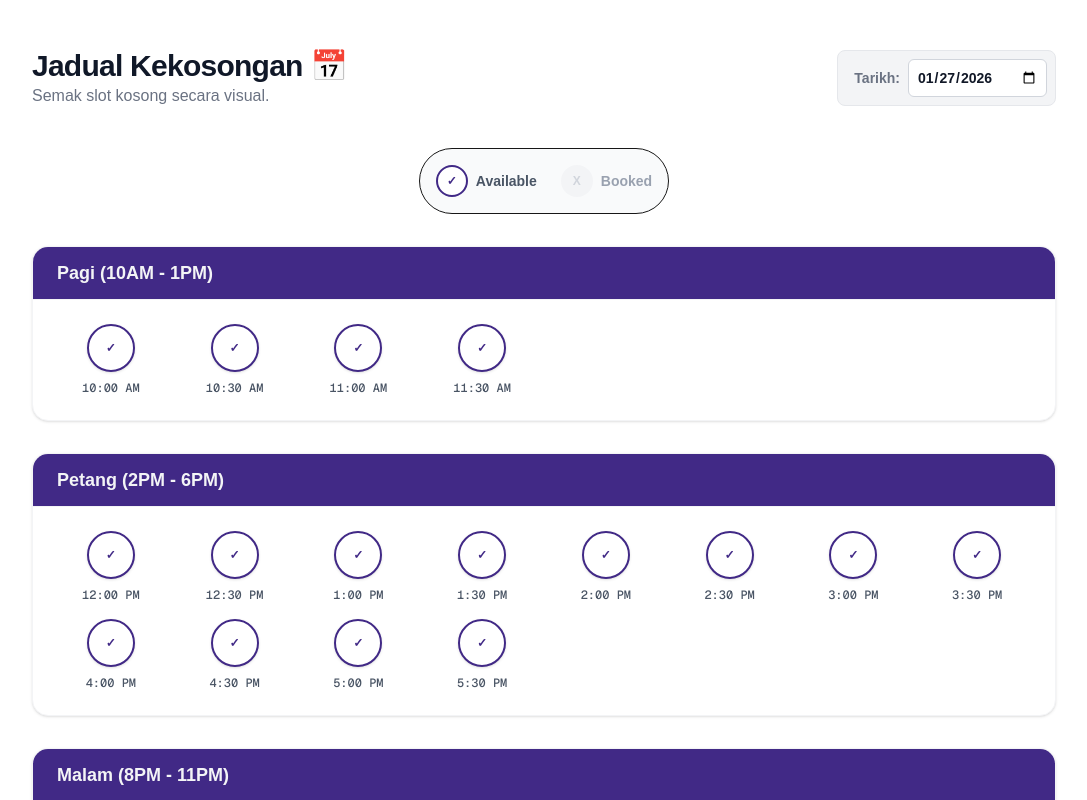
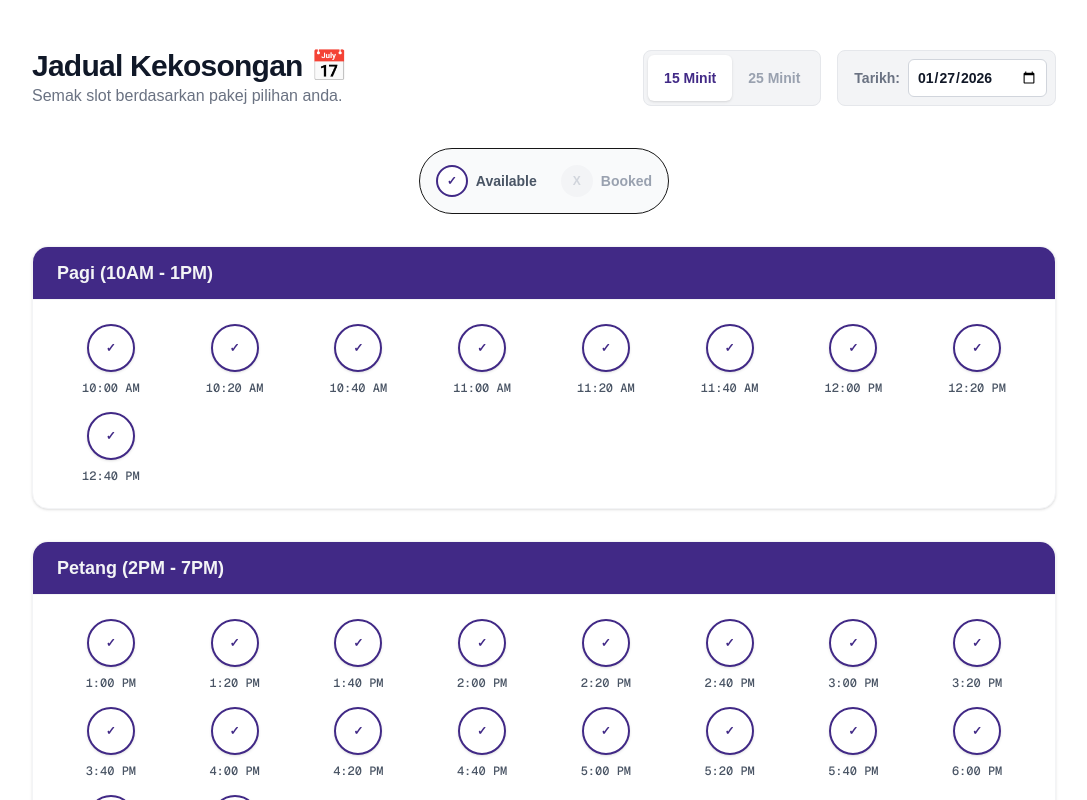
Before and after one commit to SyahmiDin/app-raya-studio, a Next.js app: page /availability in a window 1280 px wide. Shown: the top 800 px of the page, without its empty margins (96-1183 px from the left). Built offline with nearby package versions, Linux system fonts and the light colour scheme; no server answers; the database is empty.

Commit message:
update erli bed

```diff
--- a/app/availability/page.js
+++ b/app/availability/page.js
@@ -4,6 +4,7 @@ import { supabase } from "@/lib/supabase";
 
 export default function AvailabilityPage() {
   const [selectedDate, setSelectedDate] = useState("");
+  const [selectedDuration, setSelectedDuration] = useState(15); // Default 15 minit
   const [bookings, setBookings] = useState([]);
   const [loading, setLoading] = useState(false);
 
@@ -25,20 +26,20 @@ export default function AvailabilityPage() {
       .from('bookings')
       .select('start_time, services(duration_minutes)')
       .eq('booking_date', date)
-      .eq('status', 'paid'); // Kita cuma kira yang dah bayar
+      .eq('status', 'paid');
 
     if (error) console.error(error);
     else setBookings(data || []);
     setLoading(false);
   }
 
-  // --- LOGIC GENERATE SLOT (30 Minit Interval) ---
+  // --- LOGIC GENERATE SLOT (Dynamic Interval) ---
   const generateSlots = () => {
     const slots = [];
     let startHour = 10; // Mula 10:00 AM
-    let endHour = 23;   // Tutup 10:00 PM
+    let endHour = 23;   // Tutup 11:00 PM (Last slot sebelum ni)
 
-    // Tukar masa ke minit untuk senang kira
+    // Tukar masa ke minit total (Contoh: 10:00 AM = 600 minit)
     const timeToMinutes = (timeStr) => {
       const [h, m] = timeStr.split(':').map(Number);
       return h * 60 + m;
@@ -62,29 +63,45 @@ export default function AvailabilityPage() {
 
     // Logic Check Availability
     const isBooked = (currentMin) => {
+        // Kita tambah buffer 5 minit untuk elak slot terlalu rapat
+        // Kalau Tuan tak nak buffer, boleh buang "+ 5" di bawah
+        const myEnd = currentMin + selectedDuration + 5;
+
         return bookings.some(b => {
             const bookStart = timeToMinutes(b.start_time.slice(0,5));
             const duration = b.services?.duration_minutes || 30;
-            const bookEnd = bookStart + duration;
-            // Kalau slot kita berada dalam range booking orang lain
-            return currentMin >= bookStart && currentMin < bookEnd;
+            const bookEnd = bookStart + duration + 5; // Buffer booking sedia ada
+
+            // Logic bertindih (Overlap)
+            return currentMin < bookEnd && myEnd > bookStart;
         });
     };
 
-    // Loop dari pagi sampai malam
-    for (let h = startHour; h < endHour; h++) {
-        for (let m = 0; m < 60; m += 30) {
-            const currentMin = h * 60 + m;
+    // --- LOOP UTAMA (Guna Total Minit) ---
+    // Kita mula dari 600 minit (10 pagi) dan tambah ikut duration pakej (15/25)
+    let currentMin = startHour * 60;
+    const endMin = endHour * 60;
+
+    // Buffer Gap antara slot (Contoh: Rehat 5 minit lepas setiap sesi)
+    // Kalau nak rapat-rapat, letak gap = 0
+    const gap = 5;
+
+    while (currentMin < endMin) {
         const time24 = minutesToTime(currentMin);
+        const h = Math.floor(currentMin / 60); // Ambil jam untuk tentukan sesi
 
         slots.push({
             time24,
             display: formatDisplay(time24),
             booked: isBooked(currentMin),
-                sessionId: h < 12 ? 'pagi' : h < 18 ? 'petang' : 'malam'
+            // Logic Sesi: Pagi < 1pm, Petang < 7pm (19), Malam > 7pm
+            sessionId: h < 13 ? 'pagi' : h < 19 ? 'petang' : 'malam'
         });
+
+        // Lompat ke slot seterusnya (Duration + Gap)
+        currentMin += (selectedDuration + gap);
     }
-    }
+
     return slots;
   };
 
@@ -93,8 +110,8 @@ export default function AvailabilityPage() {
   // groupkan ikut sesi
   const sessions = [
       { id: 'pagi', label: 'Pagi (10AM - 1PM)', color: 'text-gray-100' },
-      { id: 'petang', label: 'Petang (2PM - 6PM)', color: 'text-gray-100' },
-      { id: 'malam', label: 'Malam (8PM - 11PM)', color: 'text-gray-100' }
+      { id: 'petang', label: 'Petang (2PM - 7PM)', color: 'text-gray-100' },
+      { id: 'malam', label: 'Malam (7PM - 11PM)', color: 'text-gray-100' }
   ];
 
   return (
@@ -102,10 +119,29 @@ export default function AvailabilityPage() {
       <div className="max-w-5xl mx-auto">
 
         {/* HEADER */}
-        <div className="flex flex-col md:flex-row justify-between items-center mb-10 gap-4">
+        <div className="flex flex-col md:flex-row justify-between items-start md:items-center mb-10 gap-6">
             <div>
                 <h1 className="text-3xl font-black text-gray-900 tracking-tight">Jadual Kekosongan 📅</h1>
-                <p className="text-gray-500">Semak slot kosong secara visual.</p>
+                <p className="text-gray-500">Semak slot berdasarkan pakej pilihan anda.</p>
+            </div>
+
+            {/* CONTROLS (Date & Duration) */}
+            <div className="flex flex-col sm:flex-row gap-4 w-full md:w-auto">
+
+                {/* PILIH DURASI (15 vs 25) */}
+                <div className="flex bg-gray-100 p-1 rounded-lg border border-gray-200">
+                    <button
+                        onClick={() => setSelectedDuration(15)}
+                        className={`px-4 py-2 rounded-md text-sm font-bold transition-all ${selectedDuration === 15 ? 'bg-white text-[#412986] shadow-sm' : 'text-gray-400 hover:text-gray-600'}`}
+                    >
+                        15 Minit
+                    </button>
+                    <button
+                        onClick={() => setSelectedDuration(25)}
+                        className={`px-4 py-2 rounded-md text-sm font-bold transition-all ${selectedDuration === 25 ? 'bg-white text-[#412986] shadow-sm' : 'text-gray-400 hover:text-gray-600'}`}
+                    >
+                        25 Minit
+                    </button>
                 </div>
 
                 {/* DATE PICKER */}
@@ -119,26 +155,18 @@ export default function AvailabilityPage() {
                     />
                 </div>
             </div>
+        </div>
 
         {/* LEGEND (Penunjuk) */}
         <div className="flex gap-6 justify-center mb-8 text-sm font-bold bg-gray-50 p-4 rounded-full w-fit mx-auto border">
-
-            {/* AVAILABLE (Ada Tick Hijau) */}
             <div className="flex items-center gap-2">
-                <div className="w-8 h-8 rounded-full border-2 border-[#412986] bg-white flex items-center justify-center text-[#412986] text-xs font-bold">
-                    ✓
-                </div>
+                <div className="w-8 h-8 rounded-full border-2 border-[#412986] bg-white flex items-center justify-center text-[#412986] text-xs font-bold">✓</div>
                 <span className="text-gray-600">Available</span>
             </div>
-
-            {/* BOOKED (Ada X Kelabu) */}
             <div className="flex items-center gap-2">
-                <div className="w-8 h-8 rounded-full bg-gray-100 flex items-center justify-center text-gray-300 text-xs font-bold">
-                    X
-                </div>
+                <div className="w-8 h-8 rounded-full bg-gray-100 flex items-center justify-center text-gray-300 text-xs font-bold">X</div>
                 <span className="text-gray-400">Booked</span>
             </div>
-
         </div>
 
         {/* CONTENT GRID */}
@@ -158,18 +186,15 @@ export default function AvailabilityPage() {
                             <div className="grid grid-cols-4 md:grid-cols-6 lg:grid-cols-8 gap-4">
                                 {slots.filter(s => s.sessionId === session.id).map((slot, index) => (
                                     <div key={index} className="flex flex-col items-center gap-2 group">
-                                        {/* THE BUBBLE */}
                                         <div className={`
                                             w-12 h-12 rounded-full flex items-center justify-center text-xs font-bold transition-all duration-300
                                             ${slot.booked
-                                                ? 'bg-gray-100 text-gray-300 cursor-not-allowed' // Style kalau Booked
-                                                : 'bg-white border-2 border-[#412986] text-[#412986] hover:bg-[#301F63] hover:text-white hover:scale-110 shadow-sm cursor-pointer' // Style kalau Available
+                                                ? 'bg-gray-100 text-gray-300 cursor-not-allowed'
+                                                : 'bg-white border-2 border-[#412986] text-[#412986] hover:bg-[#301F63] hover:text-white hover:scale-110 shadow-sm cursor-pointer'
                                             }
                                         `}>
                                             {slot.booked ? 'X' : '✓'}
                                         </div>
-
-                                        {/* Time Label */}
                                         <span className={`text-xs font-mono font-medium ${slot.booked ? 'text-gray-300 line-through' : 'text-gray-600'}`}>
                                             {slot.display}
                                         </span>
--- a/app/page.js
+++ b/app/page.js
@@ -85,25 +85,64 @@ export default function Home() {
           [1, 2, 3].map((i) => <div key={i} className="bg-white/10 h-40 rounded-xl animate-pulse"></div>)
         ) : (
           /* Data Loaded */
-          services.map((service, index) => (
+          services.map((service, index) => {
+
+            // --- LOGIC KIRAAN HARGA ASAL (DISPLAY SAHAJA) ---
+            // Sebab harga DB dah 10% off, kita bahagi 0.9 untuk dapat harga asal
+            const originalPrice = Math.ceil(service.price / 0.9);
+
+            return (
               <div
                 key={service.id}
-              className="animate-custom-fade bg-white/10 backdrop-blur-md border border-white/20 p-6 rounded-2xl text-white hover:bg-white/20 transition duration-300 hover:scale-102"
+                className="animate-custom-fade bg-white/10 backdrop-blur-md border border-white/20 p-6 rounded-2xl text-white hover:bg-white/20 transition duration-300 hover:scale-102 relative overflow-hidden"
                 style={{
-                animationDelay: `${index * 200}ms` // Delay berbeza ikut urutan (0ms, 200ms, 400ms...)
+                  animationDelay: `${index * 200}ms`
                 }}
               >
-              <h3 className="font-extrabold text-lg mb-1 text-gray-200">{service.name}</h3>
-              <div className="text-3xl font-bold mb-2">RM{service.price}</div>
-              <p className="text-sm text-gray-300">{service.description}</p>
-              <div className="mt-3 text-xs bg-black/30 inline-block px-3 py-1 rounded-full">
+                {/* Badge Early Bird (Optional: Hiasan bucu) */}
+                <div className="absolute top-0 right-0 bg-[#412986] text-white text-[10px] font-bold px-3 py-1 rounded-bl-lg uppercase tracking-wider">
+                  Early Bird
+                </div>
+
+                <h3 className="font-extrabold text-lg mb-2 text-gray-200">{service.name}</h3>
+
+                {/* --- DISPLAY HARGA PROMO --- */}
+                <div className="flex flex-col mb-3">
+                    <div className="flex items-center gap-2">
+                        {/* Harga Asal (Dipoting) */}
+                        <span className="text-gray-400 line-through text-m decoration-red-500/70 decoration-2">
+                            RM{originalPrice}
+                        </span>
+                        {/* Tag Diskaun */}
+                        <span className="bg-[#412986] text-white text-[13px] font-bold px-1.5 rounded">
+                            -10%
+                        </span>
+                    </div>
+                    {/* Harga Database (Harga Selepas Diskaun) */}
+                    <div className="text-4xl font-black text-gray-100 drop-shadow-sm">
+                        RM{service.price}
+                    </div>
+                </div>
+                {/* --------------------------- */}
+
+                <p className="text-sm text-gray-300 mb-4 leading-relaxed">{service.description}</p>
+
+                <div className="flex items-center gap-2">
+                    <div className="text-xs bg-black/40 border border-white/10 inline-flex items-center gap-1 px-3 py-1.5 rounded-full text-gray-300">
                         ⏱️ {service.duration_minutes} Minit
                     </div>
                 </div>
-          ))
+              </div>
+            );
+          })
         )}
       </div>
 
+        <div className="max-w-6xl bg-black/50 p-4 rounded-xl mb-4 animate-fade-in-up delay-100">
+        <p className="text-white text-lg md:text-xl max-w-2xl mb- drop-shadow-md italic animate-pulse">
+          Harga promo 'Early Bird' terhad sehingga 20 Februari 2026 11.59 malam sahaja!
+        </p>
+        </div>
         {/* --- CONTAINER BUTTON (DIV BARU) --- */}
         <div className="flex flex-col md:flex-row gap-6 mt-8 justify-center items-center w-full animate-fade-in-up delay-200">
 
```
Lines whose indentation alone changed are shown as unchanged.
